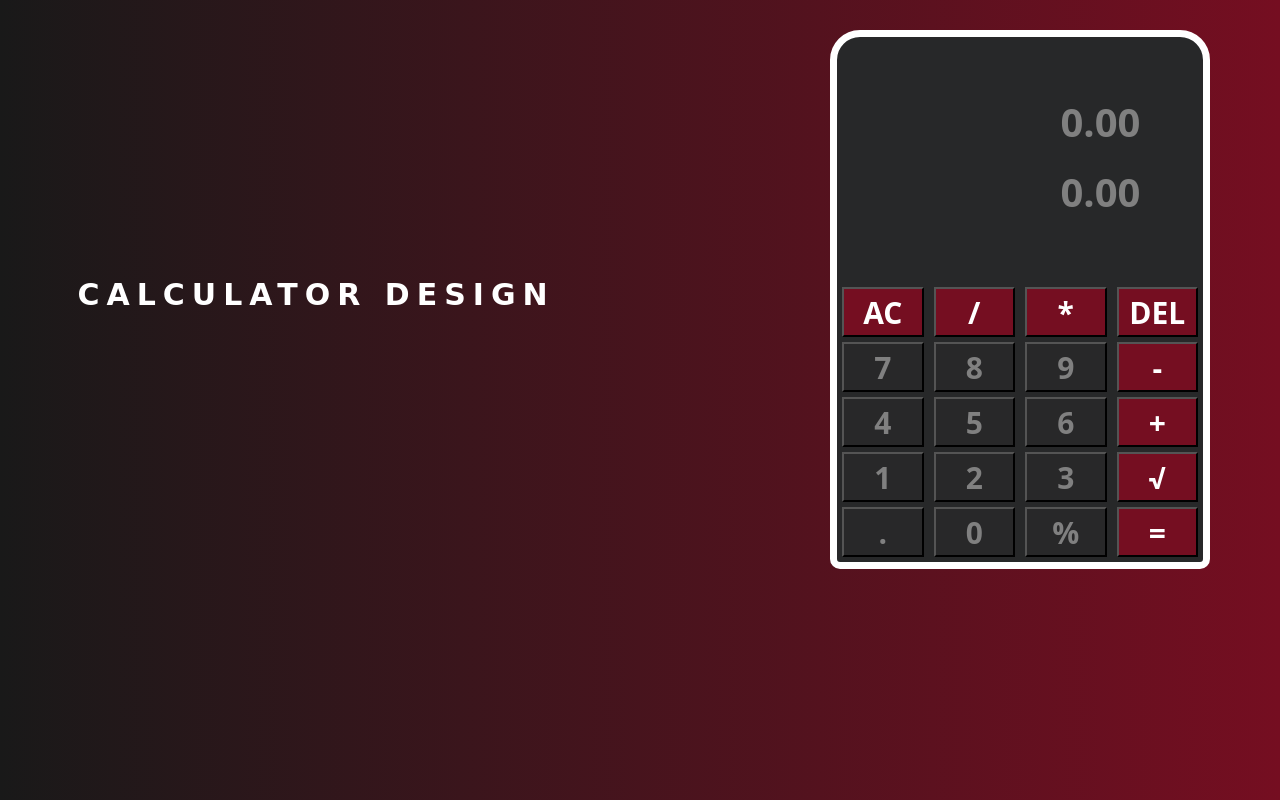
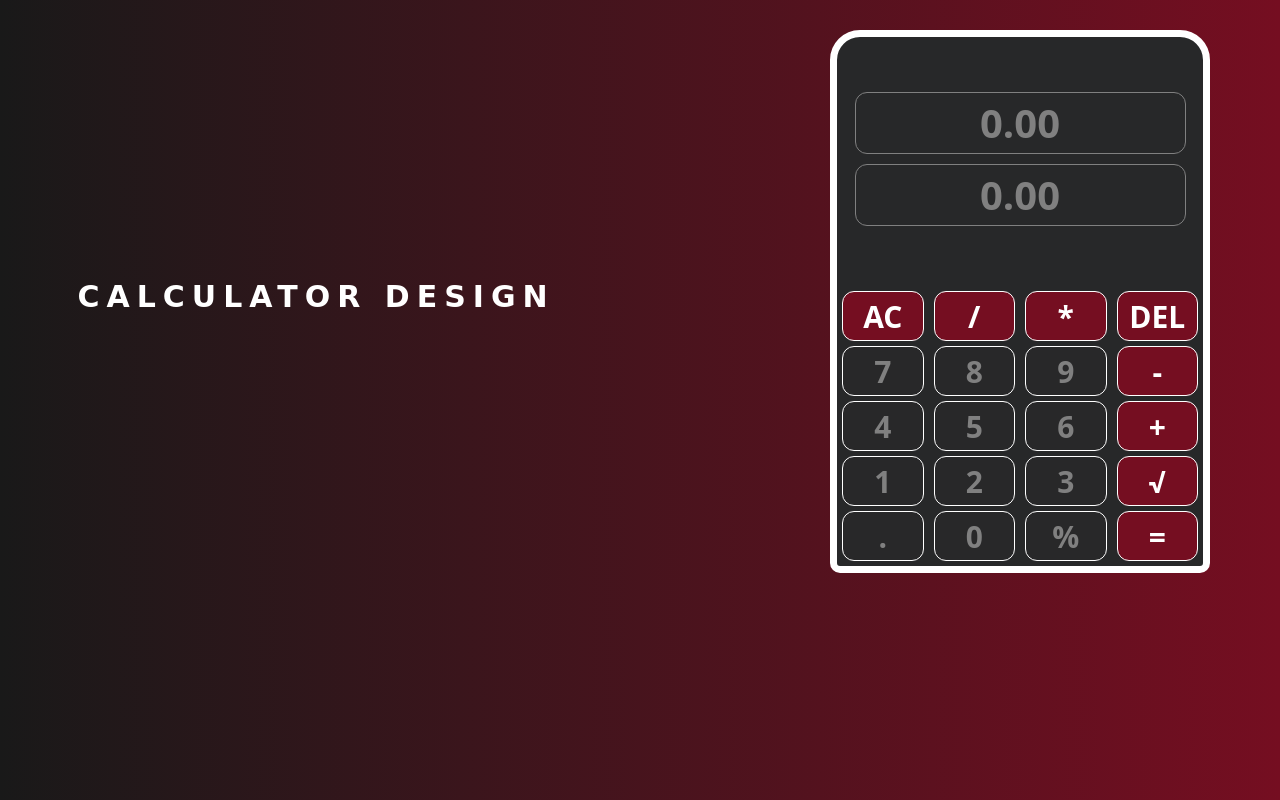
Before and after one commit to Bakerboonsa11/Calculator, a plain HTML site: page index.html in a window 1280 px wide. Drawn offline with nearby package versions, Linux system fonts and the light colour scheme; a web font is replaced by a local one.

Commit message:
break point2

```diff
--- a/index.html
+++ b/index.html
@@ -18,8 +18,11 @@
 
     <div class="borderrl col-12 col-lg-4 calculator_part">
         <div class="content_disply">
-              <p class="current_display">0.00</p>
-              <p class="result">0.00</p>
+
+                <p class="current_display">0.00</p>
+                <p class="result">0.00</p>
+
+
         </div>
         <form action="#" class="form row ">
             <div  class="col-12 only_calc_part">
@@ -45,8 +48,8 @@
                     <input type="button" placeholder="1"class="form_iteam col color_1"  value="1" >
                     <input type="button" placeholder="2"class="form_iteam col color_1"  value="2" >
                     <input type="button" placeholder="3" class="form_iteam col color_1" value="3" >
-                    <input type="button" placeholder="3" class=" sqrt form_iteam col  color_two" value="&radic;" >
-
+                    <!-- <input type="button" placeholder="3" class=" sqrt  col  color_two" value="&radic;" >  -->
+                    <button type="button" class="sqrt  col  color_two" value="sqrt">&radic;</button>
                 </div>
                 <div class="row">
                     <input type="button" placeholder="1" class="form_iteam col color_1" value="." >
@@ -70,6 +73,7 @@
 
 
 
+
 <script src="script.js"></script>
 <script src="https://cdn.jsdelivr.net/npm/bootstrap@5.3.0/dist/js/bootstrap.bundle.min.js"></script>
 </body>
--- a/script.js
+++ b/script.js
@@ -1,17 +1,14 @@
 
-//
-
-// second
 const delete_part = document.querySelectorAll(".delete_part");
 const form_iteam = document.querySelectorAll(".form_iteam");
 const curent_display = document.querySelector(".current_display");
 const result_diplay = document.querySelector(".result");
 const sqrt_btn = document.querySelector(".sqrt");
+
 console.log(typeof sqrt_btn.value);
 
 let result;
 let array = [];
-// declaare variable for last result
 let final_result;
 
 function to_array(e) {
@@ -113,7 +110,7 @@ delete_part.forEach(function (element) {
       array.pop();
       curent_display.textContent = array.join("");
       if (!isNaN(parseInt(array[array.length - 1]))) {
-        // array.pop()
+
 
         final_result = processArrayInGroups(array);
         result_diplay.textContent = final_result;
@@ -134,3 +131,15 @@ delete_part.forEach(function (element) {
     }
   });
 });
+
+sqrt_btn.addEventListener("click",function(e){
+
+      if(array.length===1){
+         sqrt_result=Math.sqrt(parseInt(array[0]))
+         result_diplay.textContent=sqrt_result;
+      }else{
+        result=processArrayInGroups(array);
+        sqrt_result=Math.sqrt(result)
+        result_diplay.textContent=sqrt_result;
+      }
+});
--- a/style.css
+++ b/style.css
@@ -24,15 +24,24 @@ body{
     font-size: 4rem;
     color: grey;
     font-weight: 600;
-    text-align: end;
+    text-align: center;
+    border: 1px solid grey;
+    border-radius: 12px;
+    min-width: 100%;
+    overflow: auto;
+    word-wrap: break-word;
 }
 .current_display{
     font-size: 4rem;
     color: grey;
     font-weight: 600;
-    text-align: end;
-    width: 100%;
-    /* overflow-x: hidden; */
+    text-align: center;
+    min-width: 100%;
+    overflow: auto;
+    word-wrap: break-word;
+    /* background-color: yellowgreen; */
+    border: 1px solid grey;
+    border-radius: 12px;
 
 }
 
@@ -58,16 +67,25 @@ body{
 
 
 .content_disply{
-    padding: 5.5rem;
+    padding: 5.5rem 1rem;
+    /* background-color: aqua; */
+    /* height: 2rem; */
 
 }
 
-.form_iteam{
 
+.form_iteam {
+      width: 5rem;
+        height: 5rem;
+        margin: 0.5rem;
+
+}
+.sqrt{
     width: 5rem;
     height: 5rem;
     margin: 0.5rem;
-
+    border: .2px solid white;
+    border-radius: 12px;
 }
 
 .delete_part{
@@ -83,10 +101,15 @@ body{
  color: grey;
 }
 .color_1:hover{
-    background-color:#750E21;
+    background-color:#646262;
     font-size: 3rem;
     font-weight: 700;
     color: grey;
+
+   }
+   input{
+    border: .2px solid white;
+    border-radius: 12px;
    }
 .color_two{
     background-color: #750E21;
@@ -125,3 +148,6 @@ body{
     border-top-left-radius: 30px;
 
 }
+.only_calc_part{
+    text-align: center;
+}
```
